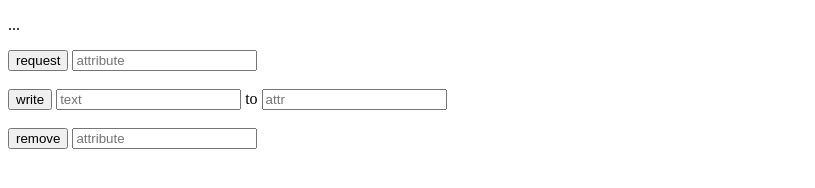
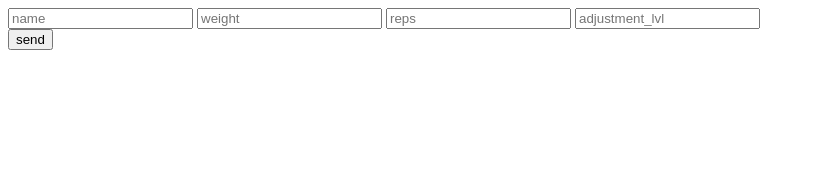
Before and after one commit to mednarik/gym-tracker, a plain HTML site: page index.html in a window 1280 px wide. Shown: the whole page, without its empty margins (0-815 px from the left). Drawn offline with Linux system fonts and the light colour scheme.

Commit message:
updated html; tiny refactor on server script

```diff
--- a/index.html
+++ b/index.html
@@ -5,22 +5,13 @@
   </head>
 
   <body>
-    <p id="text">...</p>
+    <input type="text" id="name" placeholder="name">
+    <input type="text" id="weight" placeholder="weight">
+    <input type="text" id="reps" placeholder="reps">
+    <input type="text" id="adjustment_lvl" placeholder="adjustment_lvl">
 
-    <button onclick="req_button_click()">request</button>
-    <input type="text" id="req_input" placeholder="attribute">
-
-    <br><br>
-
-    <button onclick="write_button_click()">write</button>
-    <input type="text" id="write_input1" placeholder="text">
-    <span>to</span>
-    <input type="text" id="write_input2" placeholder="attr">
-
-    <br><br>
-
-    <button onclick="remove_button_click()">remove</button>
-    <input type="text" id="remove_input" placeholder="attribute">
+    <br>
+    <button id="send" onclick="">send</button>
 
     <script src="script.js"></script>
   </body>
```
Also changed, not shown: todo.txt, 1 other file.
